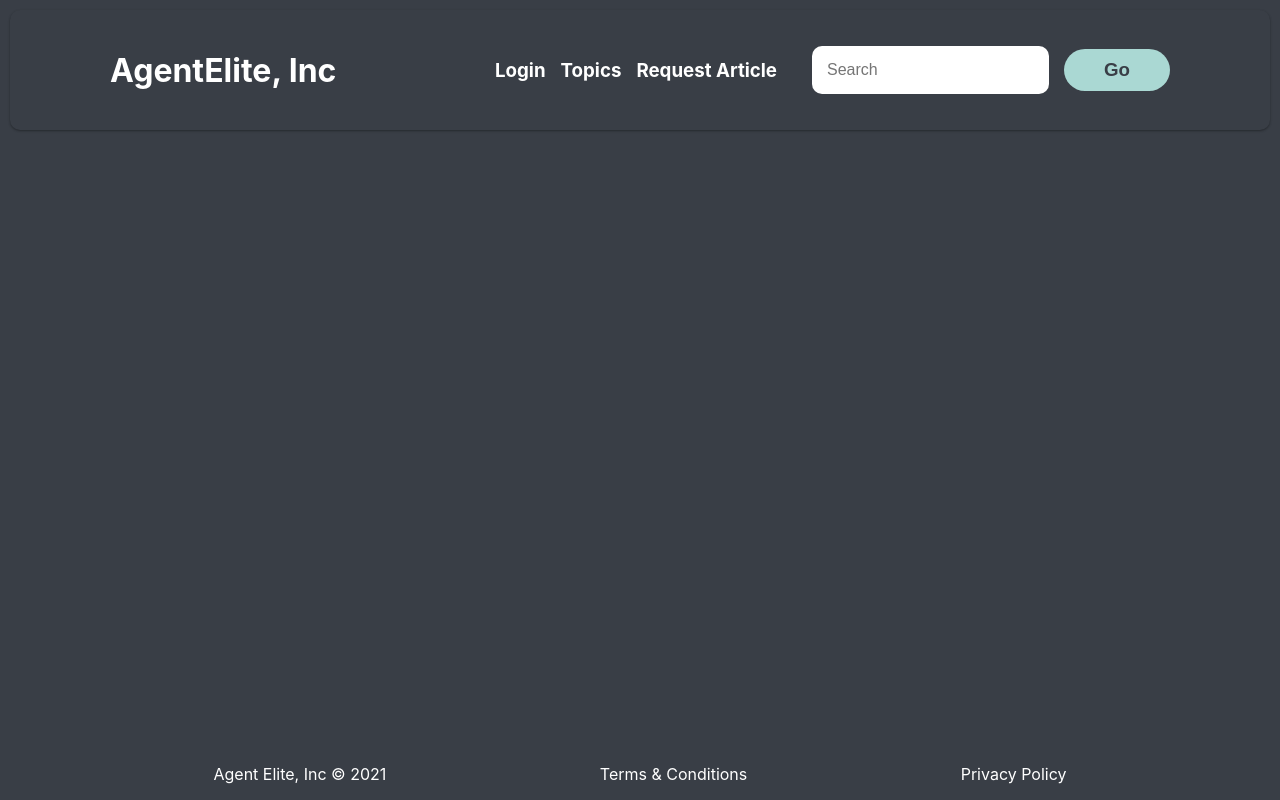
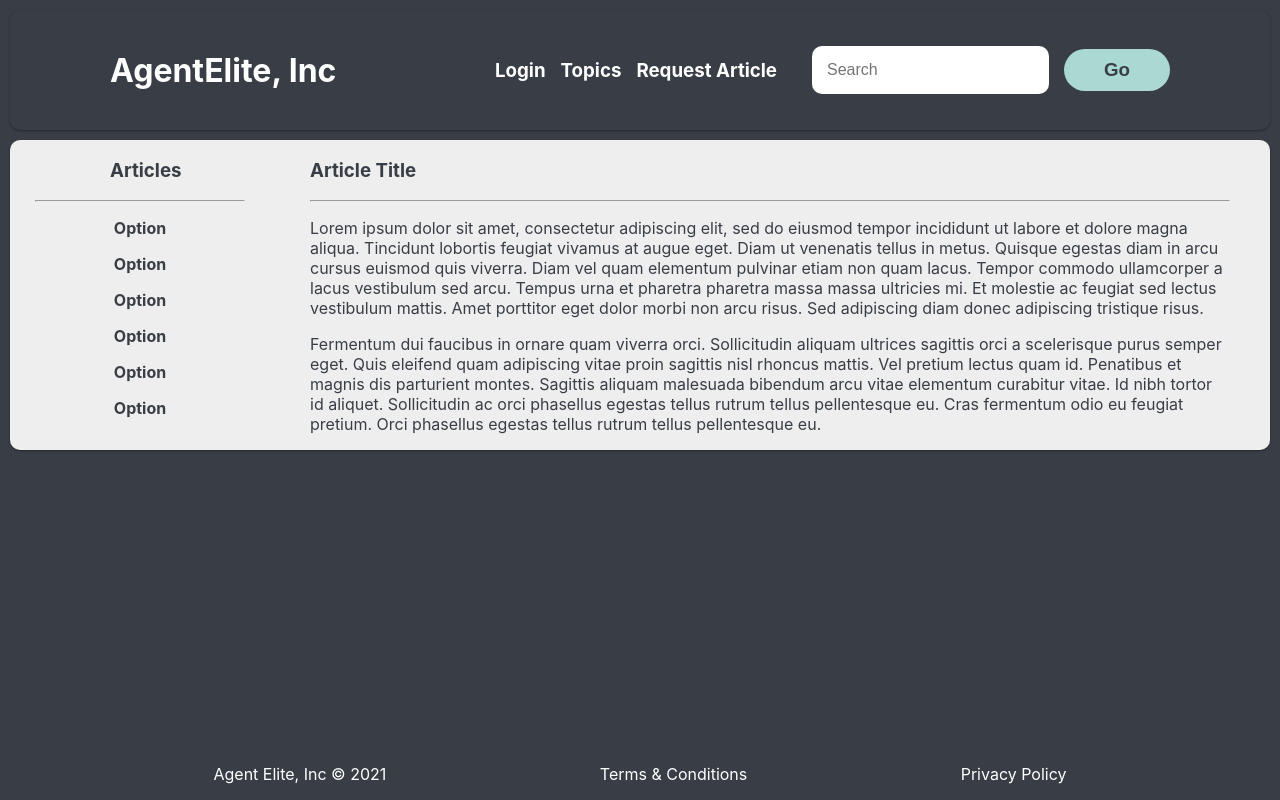
Before and after one commit to charlesGraham/ae-kb, a React (Create React App) app: page / in a window 1280 px wide. Built offline with nearby package versions, Linux system fonts and the light colour scheme.

Commit message:
start Body section

```diff
--- a/src/App.js
+++ b/src/App.js
@@ -1,5 +1,6 @@
 
 import './App.css';
+import Body from './Body';
 import Footer from './Footer';
 import Header from './Header';
 
@@ -9,10 +10,9 @@ function App() {
 
       <Header />
 
-      { /* body */ }
+      <Body />
 
       <Footer />
-
 
     </div>
   );
--- /dev/null
+++ b/src/Body.css
@@ -0,0 +1,32 @@
+
+.body_container {
+    display: flex;
+    justify-content: space-around;
+    background-color: #eee;
+    color: #393E46;
+
+    margin: 10px;
+    border-radius: 10px;
+    box-shadow: 0 1px 3px rgba(0, 0, 0, 0.12), 0 1px 2px rgba(0, 0, 0, 0.24);
+}
+
+.body_sidebar {
+    max-width: 260px;
+    text-align: center;
+}
+
+.body_sidebar > h3 {
+    padding: 0 100px;
+}
+
+.body_sidebar > hr {
+    margin: 0 25px;
+}
+
+.body_sidebar > p {
+    font-weight: 700;
+}
+
+.body_content {
+    padding: 0 40px;
+}
--- /dev/null
+++ b/src/Body.js
@@ -0,0 +1,31 @@
+import React from 'react';
+import "./Body.css";
+
+function Body() {
+    return (
+        <div className="body_container">
+            <div className="body_sidebar">
+                <h3>Articles</h3>
+                <hr />
+                <p>Option</p>
+                <p>Option</p>
+                <p>Option</p>
+                <p>Option</p>
+                <p>Option</p>
+                <p>Option</p>
+            </div>
+            <div className="body_content">
+                <h3>Article Title</h3>
+                <hr />
+                <p>
+                    Lorem ipsum dolor sit amet, consectetur adipiscing elit, sed do eiusmod tempor incididunt ut labore et dolore magna aliqua. Tincidunt lobortis feugiat vivamus at augue eget. Diam ut venenatis tellus in metus. Quisque egestas diam in arcu cursus euismod quis viverra. Diam vel quam elementum pulvinar etiam non quam lacus. Tempor commodo ullamcorper a lacus vestibulum sed arcu. Tempus urna et pharetra pharetra massa massa ultricies mi. Et molestie ac feugiat sed lectus vestibulum mattis. Amet porttitor eget dolor morbi non arcu risus. Sed adipiscing diam donec adipiscing tristique risus.
+                </p>
+                <p>
+                    Fermentum dui faucibus in ornare quam viverra orci. Sollicitudin aliquam ultrices sagittis orci a scelerisque purus semper eget. Quis eleifend quam adipiscing vitae proin sagittis nisl rhoncus mattis. Vel pretium lectus quam id. Penatibus et magnis dis parturient montes. Sagittis aliquam malesuada bibendum arcu vitae elementum curabitur vitae. Id nibh tortor id aliquet. Sollicitudin ac orci phasellus egestas tellus rutrum tellus pellentesque eu. Cras fermentum odio eu feugiat pretium. Orci phasellus egestas tellus rutrum tellus pellentesque eu.
+                </p>
+            </div>
+        </div>
+    )
+}
+
+export default Body;
```
